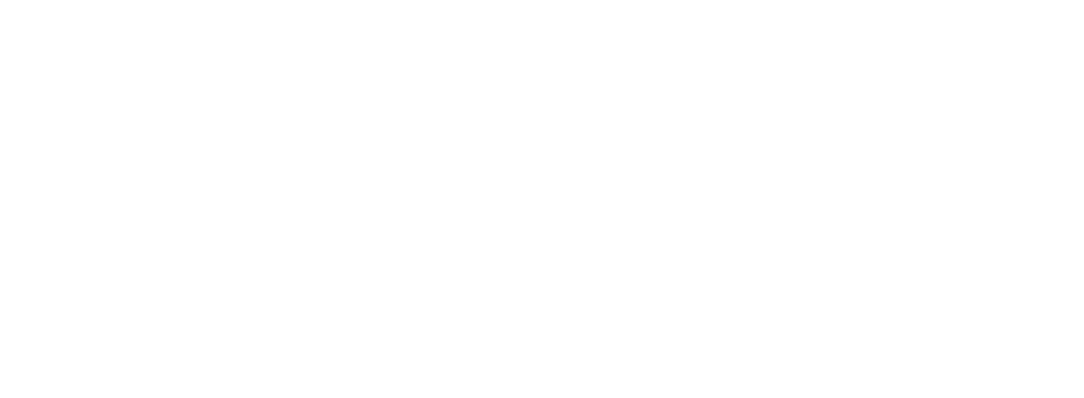
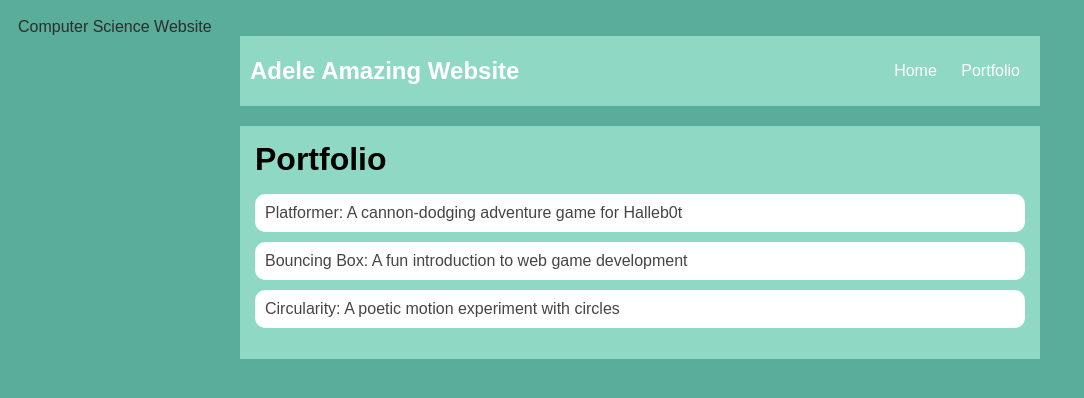
Before and after one commit to AdeleChoplin8309963/AdeleChoplin8309963.github.io, a plain HTML site: page portfolio.html in a window 1280 px wide. Shown: the whole page, without its empty margins (0-1084 px from the left). Drawn offline with Linux system fonts and the light colour scheme.

Commit message:
10/9 update

```diff
--- a/portfolio.html
+++ b/portfolio.html
@@ -0,0 +1,43 @@
+<!DOCTYPE html>
+<html>
+  <head>
+     <title>Adele's Computer Science Website</title> Computer Science Website</title>
+     <link rel="stylesheet" href="style.css" />
+  </head>
+
+
+  <body>
+    <!-- All content goes here -->
+    <div id="all-contents">
+       <nav>
+        <h1>Adele Amazing Website</h1>
+          <ul id="nav-ul">
+            <li class="nav-li">
+  <a href="index.html">Home</a>
+</li>
+<li class="nav-li">
+  <a href="portfolio.html">Portfolio</a>
+</li>
+</ul>
+  </nav>
+
+
+  <main>
+  <div class="content">
+    <h1>Portfolio</h1>
+    <ul id="portfolio">
+<li>
+  <a href="fsd-projects/platformer/">Platformer: A cannon-dodging adventure game for Halleb0t</a>
+</li>
+<li>
+  <a href="fsd-projects/bouncing-box/">Bouncing Box: A fun introduction to web game development</a>
+</li>
+<li>
+  <a href="fsd-projects/circularity/">Circularity: A poetic motion experiment with circles</a>
+</li>
+    </ul>
+  </div>
+  </main>
+    </div>
+  </body>
+</html>
--- a/style.css
+++ b/style.css
@@ -1,3 +1,4 @@
+
 body {
        background: rgb(90, 173, 153);
        color: rgb(45, 45, 45);
@@ -61,3 +62,29 @@ body {
    h2, h3 {
        margin: 0px;
    }
+
+/* portfolio styles */
+         .content h1 {
+             color: black;
+         }
+
+         #portfolio {
+             list-style-type: none;
+             padding-left: 0;
+         }
+
+         #portfolio li {
+             background: #fff;
+             padding: 10px;
+             border-radius: 10px;
+             margin-bottom: 10px;
+         }
+
+         #portfolio li:hover {
+             background: #eee;
+         }
+
+         #portfolio a {
+             text-decoration: none;
+             color: #454545;
+         }
```
